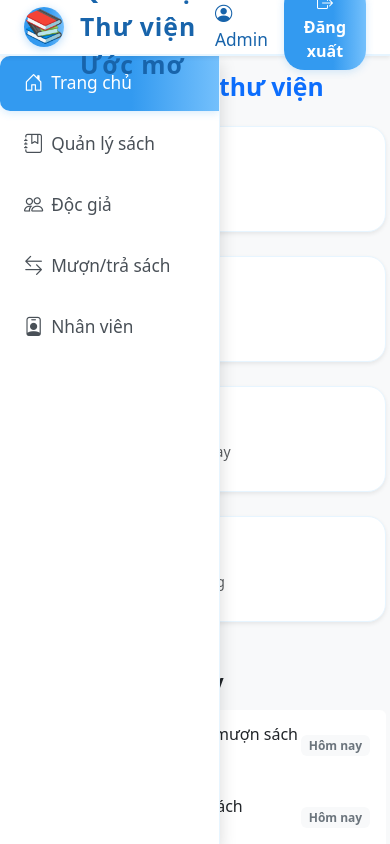
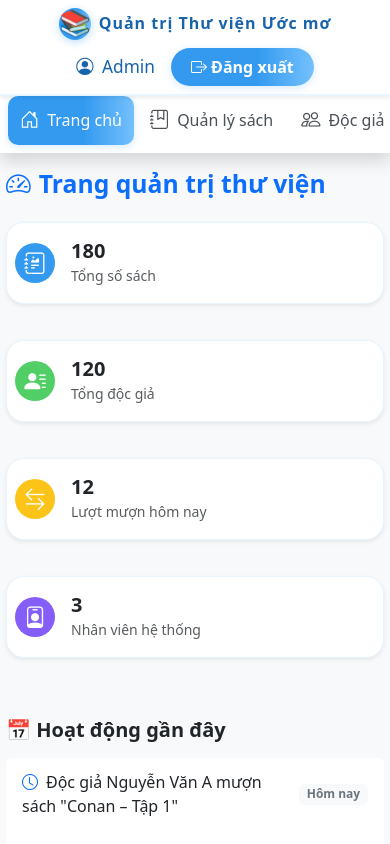
Before and after one commit to huydo1811/B2205870_DoQuangHuy_PROJECT, a Vue app in the folder frontend/: page /admin in a window 390 px wide. Shown: the top 844 px of the page. Built offline with nearby package versions, Linux system fonts and the light colour scheme; sample sign-in values are in the browser's storage; what vue3-google-login would draw is missing.

Commit message:
Responsive layout admin

```diff
--- a/frontend/src/components/admin/Footer.vue
+++ b/frontend/src/components/admin/Footer.vue
@@ -15,9 +15,16 @@
   margin-top: 32px;
   font-size: 1.05rem;
   animation: fadein 0.7s;
+  width: 100%;
 }
 @keyframes fadein {
   from { opacity: 0; transform: translateY(30px);}
   to { opacity: 1; transform: none;}
 }
+@media (max-width: 767.98px) {
+  .admin-footer {
+    font-size: 0.95rem;
+    padding: 8px 0;
+  }
+}
 </style>
--- a/frontend/src/components/admin/Header.vue
+++ b/frontend/src/components/admin/Header.vue
@@ -1,9 +1,9 @@
 <template>
   <header class="admin-header shadow-sm">
-    <div class="d-flex align-items-center justify-content-between h-100 px-4">
-      <div class="d-flex align-items-center gap-2">
+    <div class="container-fluid d-flex flex-column flex-md-row align-items-center justify-content-between h-100 px-3 py-2">
+      <div class="d-flex align-items-center gap-2 mb-2 mb-md-0">
         <img class="admin-logo" src="/favicon.svg" alt="Logo" />
-        <span class="admin-title fs-2">Quản trị Thư viện Ước mơ</span>
+        <span class="admin-title h5 mb-0">Quản trị Thư viện Ước mơ</span>
       </div>
       <div class="d-flex align-items-center gap-3">
         <span class="admin-user">
@@ -19,7 +19,7 @@
 
 <style scoped>
 .admin-header {
-  height: 56px;
+  height: auto;
   background: #fff;
   color: #1864ab;
   box-shadow: 0 2px 12px #1864ab22;
@@ -29,22 +29,14 @@
   border-bottom: 2px solid #e7f5ff;
 }
 .admin-logo {
-  display: inline-flex;
-  align-items: center;
-  justify-content: center;
-  font-size: 1.5rem;
-  font-weight: 900;
-  background: linear-gradient(90deg, #339af0 60%, #74c0fc 100%);
-  color: #fff;
-  border-radius: 50%;
   width: 40px;
   height: 40px;
+  border-radius: 50%;
+  background: linear-gradient(90deg, #339af0 60%, #74c0fc 100%);
   box-shadow: 0 2px 8px #339af055;
-  margin-right: 8px;
-  letter-spacing: 1px;
+  object-fit: cover;
 }
 .admin-title {
-  font-size: 1.15rem;
   font-weight: 700;
   letter-spacing: 1px;
   color: #1864ab;
@@ -69,4 +61,13 @@
   color: #fff;
   box-shadow: 0 4px 16px #339af055;
 }
+@media (max-width: 767.98px) {
+  .admin-logo {
+    width: 32px;
+    height: 32px;
+  }
+  .admin-title {
+    font-size: 1rem;
+  }
+}
 </style>
--- a/frontend/src/components/admin/Sidebar.vue
+++ b/frontend/src/components/admin/Sidebar.vue
@@ -1,6 +1,6 @@
 <template>
   <aside class="admin-sidebar shadow animate-slidein">
-    <ul class="list-unstyled">
+    <ul class="list-unstyled mb-0">
       <li
         v-for="item in navItems"
         :key="item.title"
@@ -14,7 +14,7 @@
 </template>
 
 <script setup>
-import { useRouter, useRoute } from 'vue-router';
+import { useRouter } from 'vue-router';
 const router = useRouter();
 const navItems = [
   { title: "Trang chủ", path: "/admin", icon: "bi bi-house-door" },
@@ -41,6 +41,7 @@ function navigate(path) {
   box-shadow: 2px 0 16px #339af022;
   z-index: 1000;
   animation: slidein 0.7s;
+  transition: left 0.3s, width 0.3s;
 }
 @keyframes slidein {
   from { opacity: 0; transform: translateX(-40px);}
@@ -67,4 +68,33 @@ function navigate(path) {
 .nav-item i {
   font-size: 1.2rem;
 }
+/* Responsive: chuyển sidebar thành thanh ngang trên mobile */
+@media (max-width: 991.98px) {
+  .admin-sidebar {
+    position: static;
+    width: 100vw;
+    height: auto;
+    top: 0;
+    box-shadow: none;
+    border-right: none;
+    display: flex;
+    flex-direction: row;
+    overflow-x: auto;
+    padding: 0 0 8px 0;
+  }
+  .admin-sidebar ul {
+    display: flex;
+    flex-direction: row;
+    width: 100%;
+    margin: 0;
+    padding: 0 8px;
+  }
+  .nav-item {
+    border-radius: 10px;
+    margin: 0 4px 0 0;
+    padding: 10px 12px;
+    font-size: 1rem;
+    white-space: nowrap;
+  }
+}
 </style>
--- a/frontend/src/layouts/AppAdminLayout.vue
+++ b/frontend/src/layouts/AppAdminLayout.vue
@@ -42,6 +42,9 @@ import AdminFooter from '../components/admin/Footer.vue';
     margin-left: 0;
     padding: 16px 4px 0 4px;
   }
+  .d-flex {
+    flex-direction: column;
+  }
 }
 @keyframes fadein {
   from { opacity: 0; transform: translateY(30px);}
--- a/frontend/src/views/admin/AdminHome.vue
+++ b/frontend/src/views/admin/AdminHome.vue
@@ -86,6 +86,7 @@ const recentActivities = [
   border: 1.5px solid #e7f5ff;
   box-shadow: 0 8px 32px 0 #339af055;
   padding: 24px 18px;
+  min-width: 0;
 }
 .dashboard-card:hover {
   transform: translateY(-3px) scale(1.03);
@@ -100,6 +101,20 @@ const recentActivities = [
   justify-content: center;
   font-size: 1.5rem;
 }
+@media (max-width: 767.98px) {
+  .dashboard-card {
+    padding: 16px 8px;
+    margin-bottom: 12px;
+  }
+  .icon-box {
+    width: 40px;
+    height: 40px;
+    font-size: 1.1rem;
+  }
+  .admin-dashboard {
+    padding: 0 2px;
+  }
+}
 .list-group-item {
   border: none;
   padding: 12px 16px;
```
